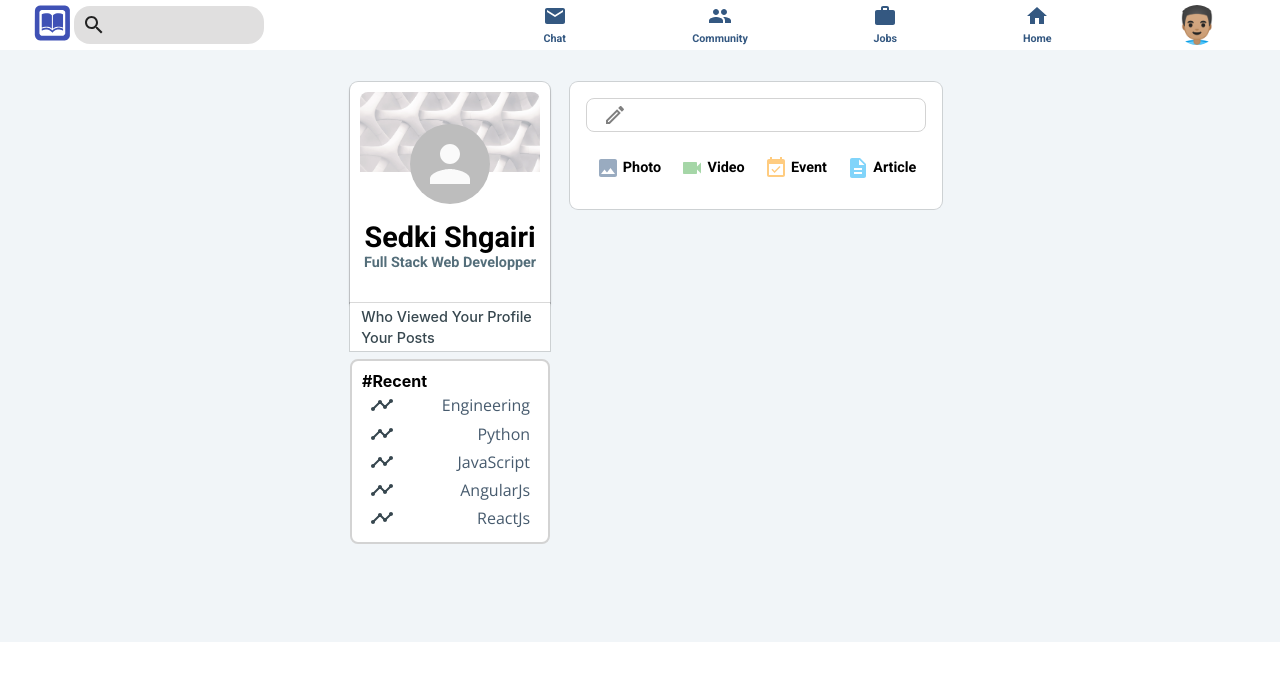
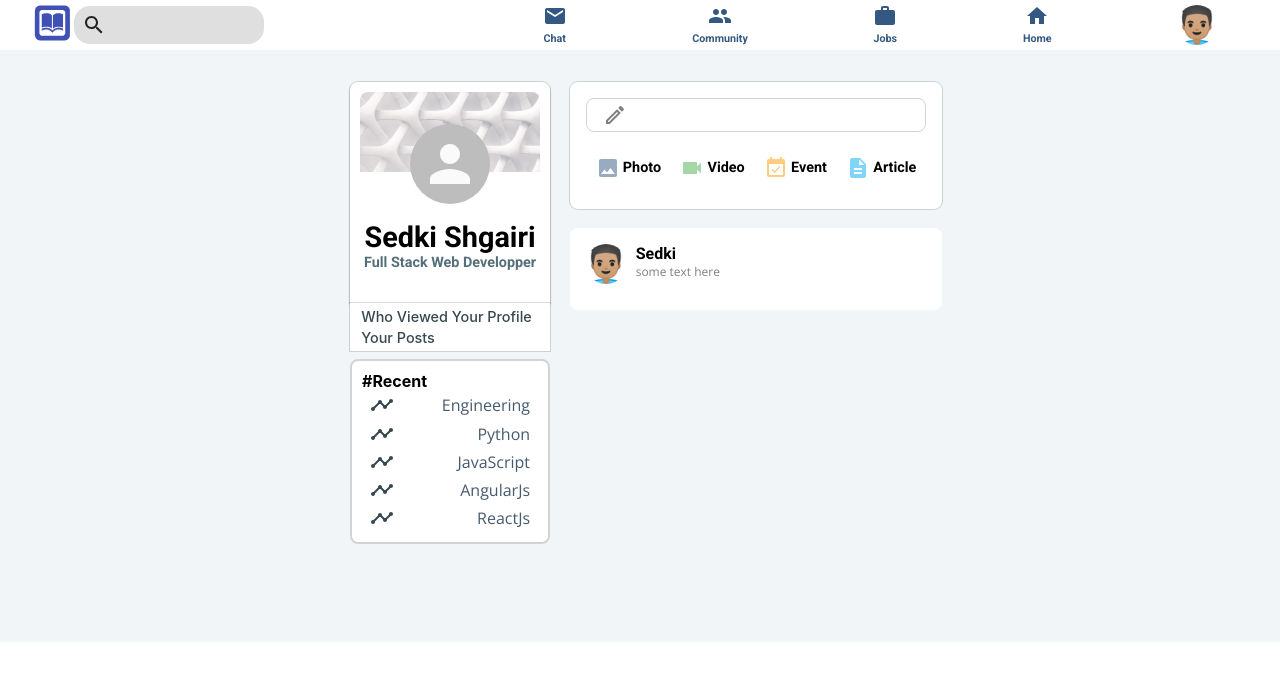
Before and after one commit to Sedki-Sghairi/chatspace, a React (Create React App) app: page / in a window 1280 px wide. Shown: the top 680 px of the page. Built offline with nearby package versions, Linux system fonts and the light colour scheme.

Commit message:
intial setup of Post component and style it

```diff
--- a/src/Feed.js
+++ b/src/Feed.js
@@ -6,6 +6,7 @@ import PhotoIcon from '@material-ui/icons/Photo';
 import VideocamIcon from '@material-ui/icons/Videocam';
 import EventAvailableIcon from '@material-ui/icons/EventAvailable';
 import DescriptionIcon from '@material-ui/icons/Description';
+import Post from './Post';
 
 const Feed = () => {
 	return (
@@ -25,6 +26,7 @@ const Feed = () => {
 					<InputOptions Icon={DescriptionIcon} title="Article" color="#81d4fa" />
 				</div>
 			</div>
+			<Post name="sedki" description="some text here" photoUrl="/images/avatar.png" />
 		</div>
 	);
 };
--- /dev/null
+++ b/src/Post.js
@@ -0,0 +1,21 @@
+import { Avatar } from '@material-ui/core';
+import React from 'react';
+import './post.css';
+const Post = ({ name, description, message, photoUrl }) => {
+	return (
+		<div className="post">
+			<div className="post__header">
+				<Avatar src={photoUrl} />
+				<div className="post__info">
+					<h2>{name}</h2>
+					<p>{description}</p>
+				</div>
+			</div>
+			<div className="post__body">
+				<p>{message}</p>
+			</div>
+		</div>
+	);
+};
+
+export default Post;
--- /dev/null
+++ b/src/post.css
@@ -0,0 +1,23 @@
+.post {
+	background-color: #fff;
+	padding: 1rem;
+	margin-bottom: .6rem;
+	border-radius: .5rem;
+}
+.post__header {
+	display: flex;
+	margin-bottom: .6rem;
+}
+.post__info {
+	margin-left: .6rem;
+}
+.post__info > p {
+	font-size: 12px;
+	color: gray;
+}
+.post__info > h2 {
+	font-size: 1rem;
+}
+.post__body {
+	overflow-wrap: anywhere;
+}
```
